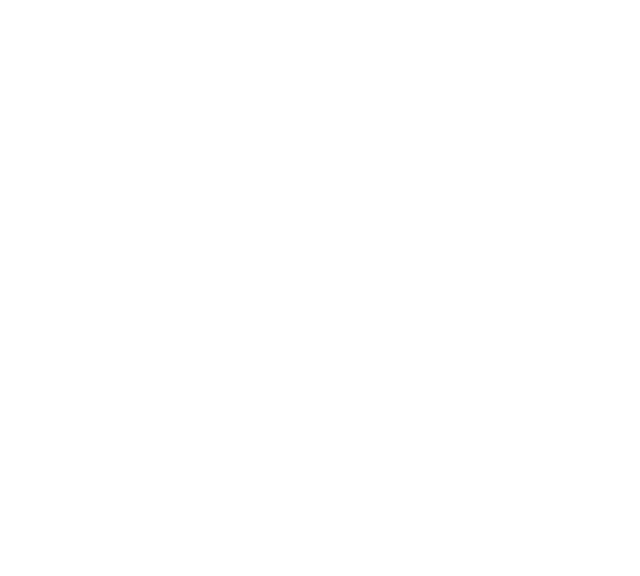
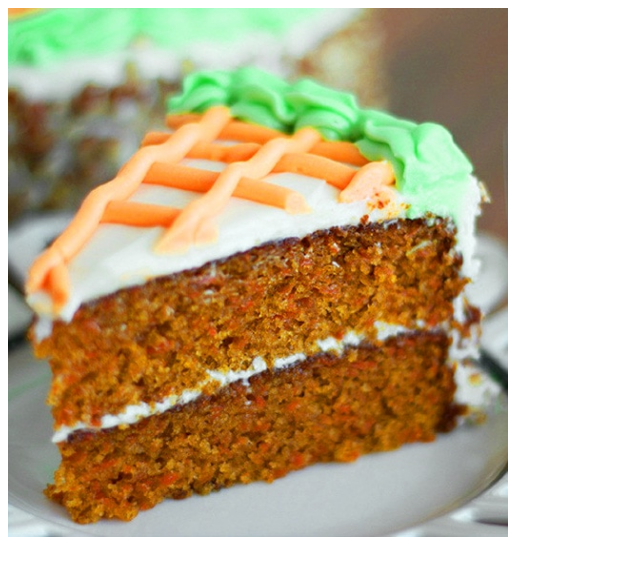
Before and after one commit to IremPeker/recipe-book-worksheet, a plain HTML site: page flozzy-recipe.html in a window 1280 px wide. Shown: the whole page, without its empty margins (0-640 px from the left). Drawn offline with Linux system fonts and the light colour scheme.

Commit message:
created style file and added picture of carrot cake with part. size

```diff
--- /dev/null
+++ b/CSS/flozzy-recipe.css
@@ -0,0 +1,3 @@
+img {
+    width: 500px;
+}
--- a/flozzy-recipe.html
+++ b/flozzy-recipe.html
@@ -6,8 +6,14 @@
     <meta http-equiv="X-UA-Compatible" content="ie=edge">
     <title>name of the recipe</title>
     <meta name="author" content="Florian Sdorra">
+    <link rel="stylesheet" href="CSS/flozzy-recipe.css">
 </head>
 <body>
+    <header>
+        <section>
+            <img src="ASSETS/IMG/carrot_cake.jpg" alt="carrot_cake">
+        </section>
+    </header>
 
 </body>
 </html>
```
